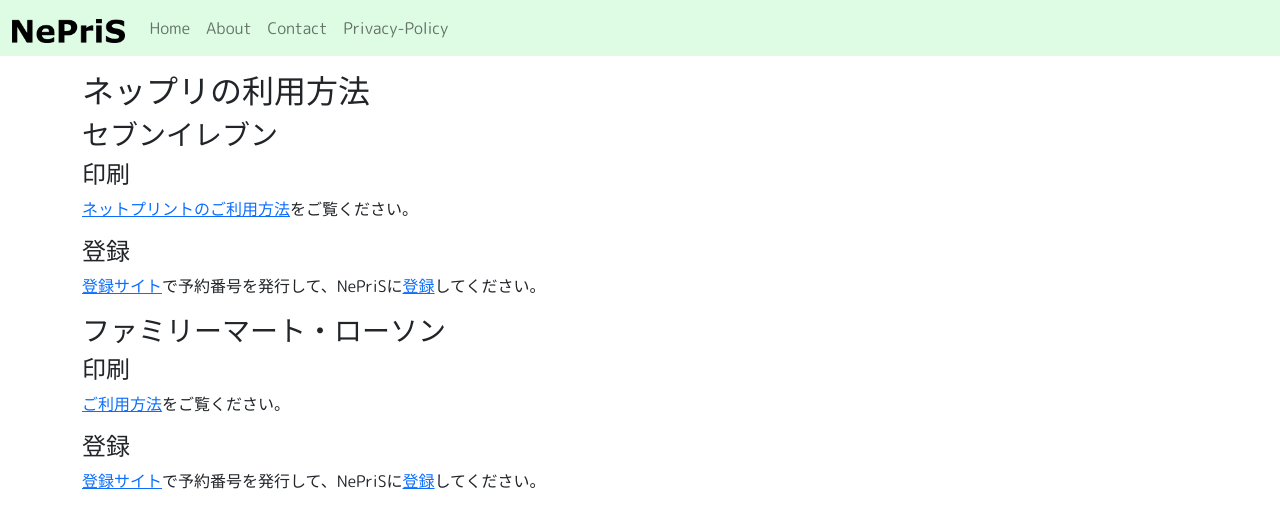
After one commit to glyzinieh/NePriS, a Flask app: page /howto-neppuri/ in a window 1280 px wide. The commit adds this page. Shown: the top 528 px of the page. Run offline with Flask 2, Linux system fonts and the light colour scheme.

Commit message:
ネップリの方法ページを追加

```diff
--- a/app.py
+++ b/app.py
@@ -157,6 +157,9 @@
         id=id
     )
 
+@app.get('/howto-neppuri/')
+def howto():
+    return render_template('howto-neppuri.html')
 
 @app.get('/privacy-policy/')
 def privacy():
--- /dev/null
+++ b/templates/howto-neppuri.html
@@ -0,0 +1,37 @@
+{% extends "layout.html" %}
+
+{% block page_title %}ネップリの利用方法{% endblock %}
+{% block title %}ネップリの利用方法{% endblock %}
+
+
+{% block head %}
+<meta name="description" content="ネップリの利用方法">
+<meta property="og:url" content="{{ url_for('howto', _external=True) }}" />
+<meta property="og:type" content="article" />
+<meta property="og:description" content="ネップリの利用方法" />
+<meta property="og:image" content="{{ url_for('static', filename='img/logo2.png', _external=True) }}" />
+<meta name="twitter:description" content="ネップリの利用方法">
+{% endblock %}
+
+{% block content %}
+<h2>ネップリの利用方法</h2>
+
+<h3>セブンイレブン</h3>
+<h4>印刷</h4>
+<p>
+    <a href="https://7net.omni7.jp/general/sp/00000netprint" target="_blank" rel="noopener noreferrer">ネットプリントのご利用方法</a>をご覧ください。
+<h4>登録</h4>
+<p>
+    <a href="https://www.printing.ne.jp/" target="_blank" rel="noopener noreferrer">登録サイト</a>で予約番号を発行して、NePriSに<a href="{{ url_for('record') }}">登録</a>してください。
+</p>
+
+<h3>ファミリーマート・ローソン</h3>
+<h4>印刷</h4>
+<p>
+    <a href="https://networkprint.ne.jp/sharp_netprint/ja/howto_lphoto_convini.aspx" target="_blank" rel="noopener noreferrer">ご利用方法</a>をご覧ください。
+</p>
+<h4>登録</h4>
+<p>
+    <a href="https://networkprint.ne.jp/sharp_netprint/ja/top.aspx" target="_blank" rel="noopener noreferrer">登録サイト</a>で予約番号を発行して、NePriSに<a href="{{ url_for('record') }}">登録</a>してください。
+</p>
+{% endblock %}
--- a/templates/index.html
+++ b/templates/index.html
@@ -15,7 +15,7 @@
 {% endblock %}
 
 {% block content %}
-<h2 class="text-center"><a class="btn btn-primary" href="/record/" role="button">ネップリの登録はこちらから</a></h2>
+<h2 class="text-center"><a class="btn btn-primary" href="{{ url_for('record') }}" role="button">ネップリの登録はこちらから</a></h2>
 
 <div class="row row-cols-md-4 g-3">
     {% for i in data %}
```
Also changed, not shown: templates/about.html (+13 -1 lines).
